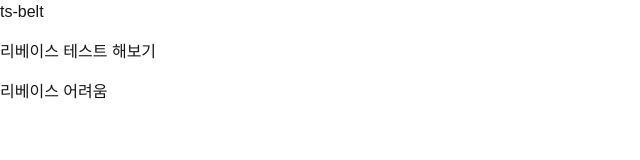
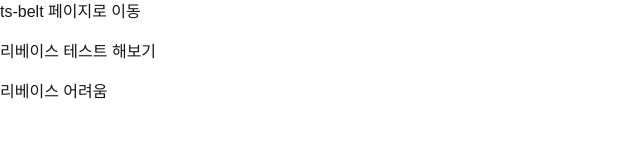
Before and after one commit to stnqls/ts-belt, a Next.js app: page / in a window 1280 px wide. Shown: the top 160 px of the page, without its empty margins (0-640 px from the left). Built offline with nearby package versions, Linux system fonts and the light colour scheme.

Commit message:
feat: 메인페이지 수정

```diff
--- a/app/page.tsx
+++ b/app/page.tsx
@@ -4,7 +4,7 @@ export default function Home() {
   return (
     <div className="flex flex-col gap-4">
       <div className="flex flex-col gap-4">
-        <Link href={"/ts-belt"}>ts-belt</Link>
+        <Link href={"/ts-belt"}>ts-belt 페이지로 이동</Link>
       </div>
 
       <div>리베이스 테스트 해보기</div>
```
